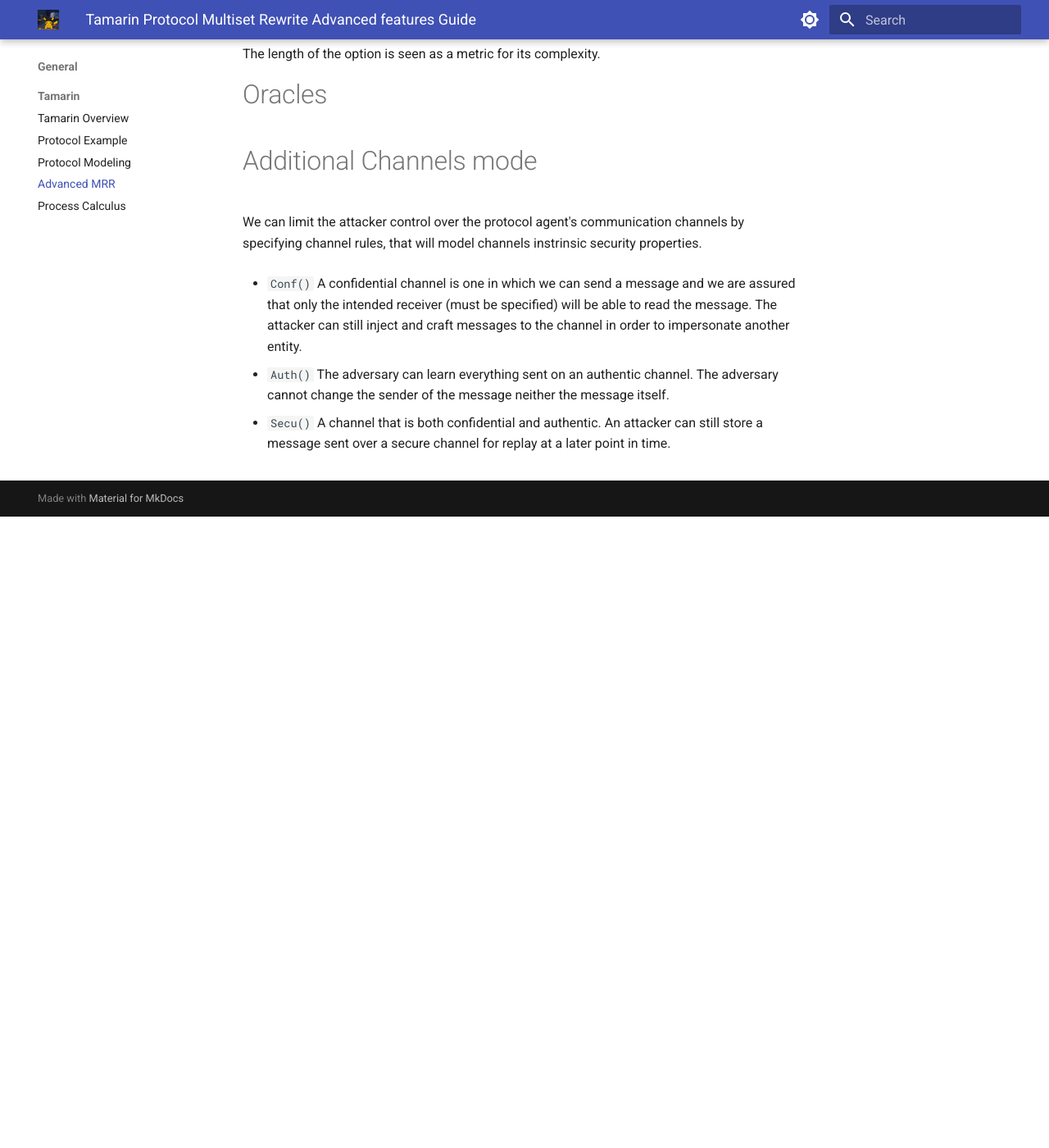
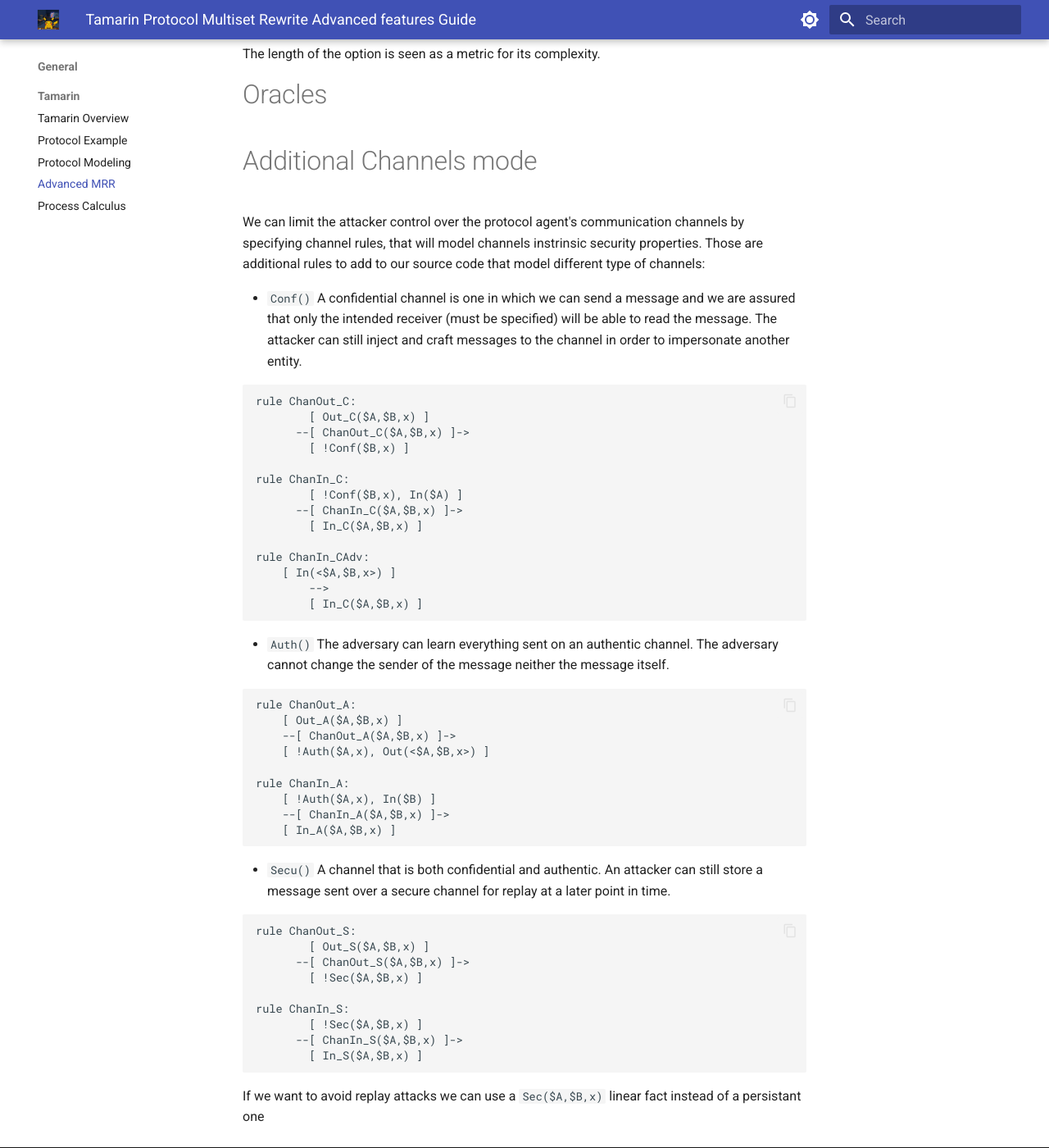
Before and after one commit to pwnkachu/pwnkachu.github.io, an MkDocs documentation site: the page built from docs/general/MultiSetRewrite_advanced.md, in a window 1280 px wide and 1400 px high, scrolled down 4091 px. Shown: the whole window at 82% size. Built offline with MkDocs 1.6.1 and Material for MkDocs 9.7.7, drawn with Linux system fonts in a browser that asks for light colours; before the commit the page ends 4721 px from its top, so only the background shows below that.

Commit message:
fix: Modified a misconception on Tamarin advanced MRR

````diff
--- a/docs/general/MultiSetRewrite_advanced.md
+++ b/docs/general/MultiSetRewrite_advanced.md
@@ -160,10 +160,54 @@
 
 # Additional Channels mode
 
-We can limit the attacker control over the protocol agent's communication channels by specifying channel rules, that will model channels instrinsic security properties.
+We can limit the attacker control over the protocol agent's communication channels by specifying channel rules, that will model channels instrinsic security properties. Those are additional rules to add to our source code that model different type of channels:
 
 - `Conf()` A confidential channel is one in which we can send a message and we are assured that only the intended receiver (must be specified) will be able to read the message. The attacker can still inject and craft messages to the channel in order to impersonate another entity.
 
+```
+rule ChanOut_C:
+        [ Out_C($A,$B,x) ]
+      --[ ChanOut_C($A,$B,x) ]->
+        [ !Conf($B,x) ]
+
+rule ChanIn_C:
+        [ !Conf($B,x), In($A) ]
+      --[ ChanIn_C($A,$B,x) ]->
+        [ In_C($A,$B,x) ]
+
+rule ChanIn_CAdv:
+    [ In(<$A,$B,x>) ]
+        -->
+        [ In_C($A,$B,x) ]
+```
+
 - `Auth()` The adversary can learn everything sent on an authentic channel. The adversary cannot change the sender of the message neither the message itself.
 
+```
+rule ChanOut_A:
+    [ Out_A($A,$B,x) ]
+    --[ ChanOut_A($A,$B,x) ]->
+    [ !Auth($A,x), Out(<$A,$B,x>) ]
+
+rule ChanIn_A:
+    [ !Auth($A,x), In($B) ]
+    --[ ChanIn_A($A,$B,x) ]->
+    [ In_A($A,$B,x) ]
+```
+
 - `Secu()` A channel that is both confidential and authentic. An attacker can still store a message sent over a secure channel for replay at a later point in time.
+
+
+```
+rule ChanOut_S:
+        [ Out_S($A,$B,x) ]
+      --[ ChanOut_S($A,$B,x) ]->
+        [ !Sec($A,$B,x) ]
+
+rule ChanIn_S:
+        [ !Sec($A,$B,x) ]
+      --[ ChanIn_S($A,$B,x) ]->
+        [ In_S($A,$B,x) ]
+```
+
+If we want to avoid replay attacks we can use a `Sec($A,$B,x)` linear fact instead of a persistant one
````
